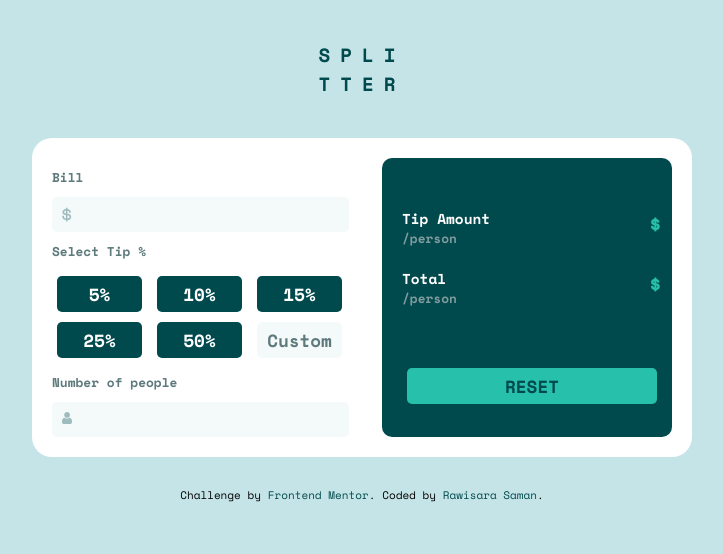
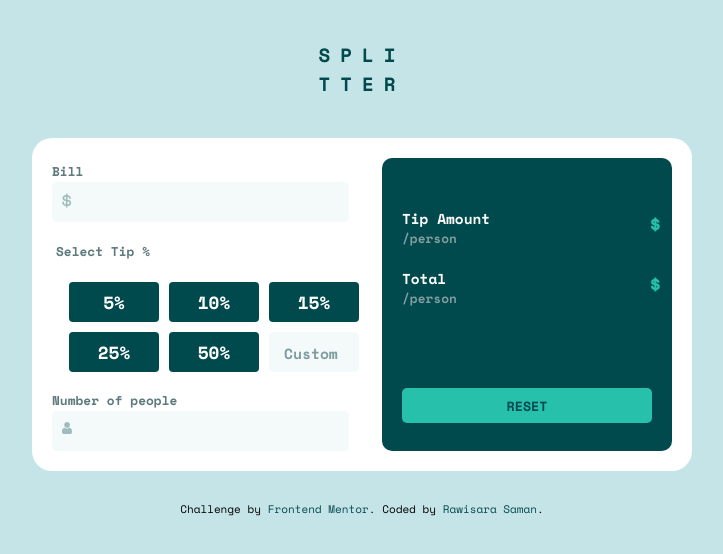
Before and after one commit to rawisou/tip-calculator-app-main, a plain HTML site: page index.html in a window 1280 px wide. Shown: the whole page, without its empty margins (278-1001 px from the left). Drawn offline with nearby package versions, Linux system fonts and the light colour scheme.

Commit message:
finished styling

```diff
--- a/index.html
+++ b/index.html
@@ -24,34 +24,42 @@
     <section class="calculator-section">
       <div class="calculator-wrapper">
         <div class="bill-section">
-          <p class="font-title"> Bill</p>
           <form action="">
-            <label for="billInput">
-              <img class="dollar-sign" src="images/icon-dollar.svg" alt="dollar sign">
-              <div class="input-wrapper">
-              <input type="text" name="billInput" id="billInput">
+            <label for="billInput"> Bill </label>
+            <img class="dollar-sign" src="images/icon-dollar.svg" alt="dollar sign">
+            <div class="input-wrapper">
+              <input type="text" name="userInput" id="billInput">
             </div>
+          </form>
+          <fieldset class="select-tip-section">
+            <legend> Select Tip %</legend>
+            <label for="tips-option"> 5%
+              <input type="radio" value="5" name="tips-option" />
             </label>
-          </form>
-          <p class="font-title"> Select Tip %</p>
-          <div class="select-tip-section">
-            <button id="fivePercent">5%</button>
-            <button id="tenPercent">10%</button>
-            <button id="fifteenPercent">15%</button>
-            <button id="twentyFivePercent">25%</button>
-            <button id="fiftyPercent">50%</button>
-            <button class="custom-amount" id="customAmount">Custom</button>
-          </div>
+            <label for="tips-option">10%
+              <input type="radio" value="10" name="tips-option" />
+            </label>
+            <label for="tips-option">15%
+              <input type="radio" value="15" name="tips-option" />
+            </label>
+            <label for="tips-option">25%
+              <input type="radio" value="25" name="tips-option" />
+            </label>
+            <label for="tips-option">50%
+              <input type="radio" value="50" name="tips-option" />
+            </label>
+            <label for="tips-option">
+              <input type="text" class="custom-amount" id="customAmount" name="tips-option" placeholder="Custom"/>
+            </label>
+          </fieldset>
 
           <div class="num-people-section" id="people">
-            <p class="font-title"> Number of people</p>
             <form action="">
-              <label for="numOfPeople">
-                <img class="person-icon" src="images/icon-person.svg" alt="person">
-                <div class="input-wrapper">
-                <input type="text" name="numOfPeople" id="numOfPeople" class="num-ppl-input">
+              <label for="numOfPeople"> Number of people </label>
+              <img class="person-icon" src="images/icon-person.svg" alt="person">
+              <div class="input-wrapper">
+                <input type="text" name="userInput" id="numOfPeople" class="num-ppl-input">
               </div>
-              </label>
             </form>
           </div>
         </div>
@@ -60,7 +68,7 @@
           <p>/person</p>
           <p class="font-in-white"> Total <span id="tipTotal">$</span></p>
           <p>/person</p>
-          <button class="reset"> RESET </button>
+          <button class="reset" id="resetBtn"> RESET </button>
         </div>
       </div>
     </section>
@@ -71,6 +79,8 @@
     </footer>
 
   </main>
+
+  <script src="./script.js"></script>
 </body>
 
 </html>
--- a/script.js
+++ b/script.js
@@ -0,0 +1,30 @@
+const billInput = document.getElementById('billInput')
+const customAmount = document.getElementById('customAmount')
+const numOfPeople = document.getElementById('numOfPeople')
+const resetBtn = document.getElementById('resetBtn')
+const tipAmount = document.getElementById('tipAmount')
+const tipTotal = document.getElementById('tipTotal')
+const tipInput = document.querySelectorAll('input[type=radio]');
+
+
+let bill = billInput.value
+let tip = tipInput.value
+
+
+const onTipAmountCal = () => {
+    (billInput.value  *  percentage.value)  / 100 / numOfPeople
+}
+
+
+const reset = () => {
+    billInput.value = ""
+    numOfPeople.value = ""
+}
+
+
+
+
+
+
+//All event listeners
+resetBtn.addEventListener("click", reset);
--- a/style.css
+++ b/style.css
@@ -32,21 +32,28 @@ h1 {
     text-transform: uppercase;
 }
 
-.font-title {
+label, legend {
    color: var(--color-darker-cyan);
    margin: 20px 0 10px 0;
    font-size: .8em;
    font-weight: 600;
 }
 
+legend {
+    margin: 0 0 10px -10px;
+}
+
+fieldset {
+    margin-top: 20px;
+}
 .input-wrapper {
     background-color: var(--color-lighter-cyan);
     border-radius: 5px;
     width: 99%;
-    height: 35px;
+    height: 40px;
 }
 
-input {
+input[name="userInput"] {
     background-color: var(--color-lighter-cyan);
     position: absolute;
     right: 10px;
@@ -63,22 +70,77 @@ input {
     direction: RTL;
 }
 
-button {
-    background-color: var(--color-darkest-cyan);
-    border-radius: 5px;
+input[type="radio"] {
     border: none;
-    color: white;
-    font-size: 1.1em;
-    font-weight: 600;
-    width: 120px;
     padding: 5px 0 5px 0;
     margin: 5px 0 5px 0;
+    opacity: 0;
+    position: absolute;
+    pointer-events: none;
+    width: 10px;
+}
+
+::-webkit-input-placeholder { /* Chrome/Opera/Safari */
+    color: var(--color-dark-cyan);
+    font-weight: 600;
+    font-size: 1.1em;
+  }
+  ::-moz-placeholder { /* Firefox 19+ */
+    color: var(--color-dark-cyan);
+    font-weight: 600;
+    font-size: 1.1em;
+  }
+  :-ms-input-placeholder { /* IE 10+ */
+    color: var(--color-dark-cyan);
+    font-weight: 600;
+    font-size: 1.1em;
+  }
+  :-moz-placeholder { /* Firefox 18- */
+    color: var(--color-dark-cyan);
+    font-weight: 600;
+    font-size: 1.1em;
+  }
+
+.select-tip-section label:not(fieldset label:last-child){
+    background-color: var(--color-darkest-cyan);
+    color: white;
+    font-weight: 600;
+    font-size: 1.1em;
+    border-radius: 4px;
+    max-width: 110px;
+    box-sizing: border-box;
+    padding: 7px 12px;
+    text-align: center;
+    cursor: pointer;
+    text-align: center;
+}
+
+.select-tip-section label:not(fieldset label:last-child):hover {
+    background-color: var(--color-cyan);
+}
+
+fieldset label:last-child {
+    background-color: var(--color-lighter-cyan);
+    color: var(--color-dark-cyan);
+    font-weight: 600;
+    font-size: 1.1em;
+    border-radius: 4px;
+    max-width: 110px;
+    box-sizing: border-box;
+    padding: 7px 12px;
+    text-align: center;
+    cursor: pointer;
+    text-align: center;
+}
+
+input:hover {
+    cursor: pointer;
 }
 .dollar-sign, .person-icon {
     width: 10px;
     position: absolute;
     left: 10px;
-    margin-top: 10px;
+    top: 35px;
 }
 
 .font-in-white {
@@ -104,7 +166,7 @@ button {
 
 .select-tip-section {
     display: grid;
-    grid-template-columns: 130px 130px;
+    grid-template-columns: 120px 120px;
     justify-content: center;
 }
 .tip {
@@ -114,23 +176,38 @@ button {
 .custom-amount {
     background-color: var(--color-lighter-cyan);
     color: hsl(186, 14%, 43%);
+    width: 60px;
+
 }
 .total {
     background-color: var(--color-darkest-cyan);
     border-radius: 10px;
-    padding: 30px 20px 10px 20px;
-    margin-top: 30px;
+    padding: 30px 20px 20px 20px;
+    margin-top: 20px;
     position: relative;
+}
 
+.total p {
+    font-weight: 600;
+    font-size: .8em;
+}
+
+.total p:nth-child(odd) {
+    margin-top: 20px;
 }
 
 .total p:nth-child(even) {
     color: var(--color-dark-cyan);
 }
 .reset {
+    border-radius: 5px;
+    height: 35px;
+    color: var(--color-darkest-cyan);
+    font-weight: 600;
     background-color: var(--color-cyan);
     color: var(--color-darkest-cyan);
     width: 100%;
+    margin-top: 20px;
 }
 
 .val {
@@ -182,12 +259,8 @@ footer {
         align-items: space-around;
     }
 
-    .font-title {
-        margin-top: 10px;
-    }
-    button {
-        width: 85px;
-        padding: 5px 0 5px 0;
+    .select-tip-section label {
+        width: 90px;
         margin: 5px;
     }
     .select-tip-section {
@@ -198,16 +271,14 @@ footer {
 
     .total p:nth-child(odd) {
         font-size: .9em;
-        font-weight: 600;
         margin-top: 20px;
     }
 
     .total p:nth-child(even) {
         font-size: .8em;
-        font-weight: 600;
     }
 
     .reset {
-        margin-top: 60px;
+        margin-top: 80px;
     }
 }
```
